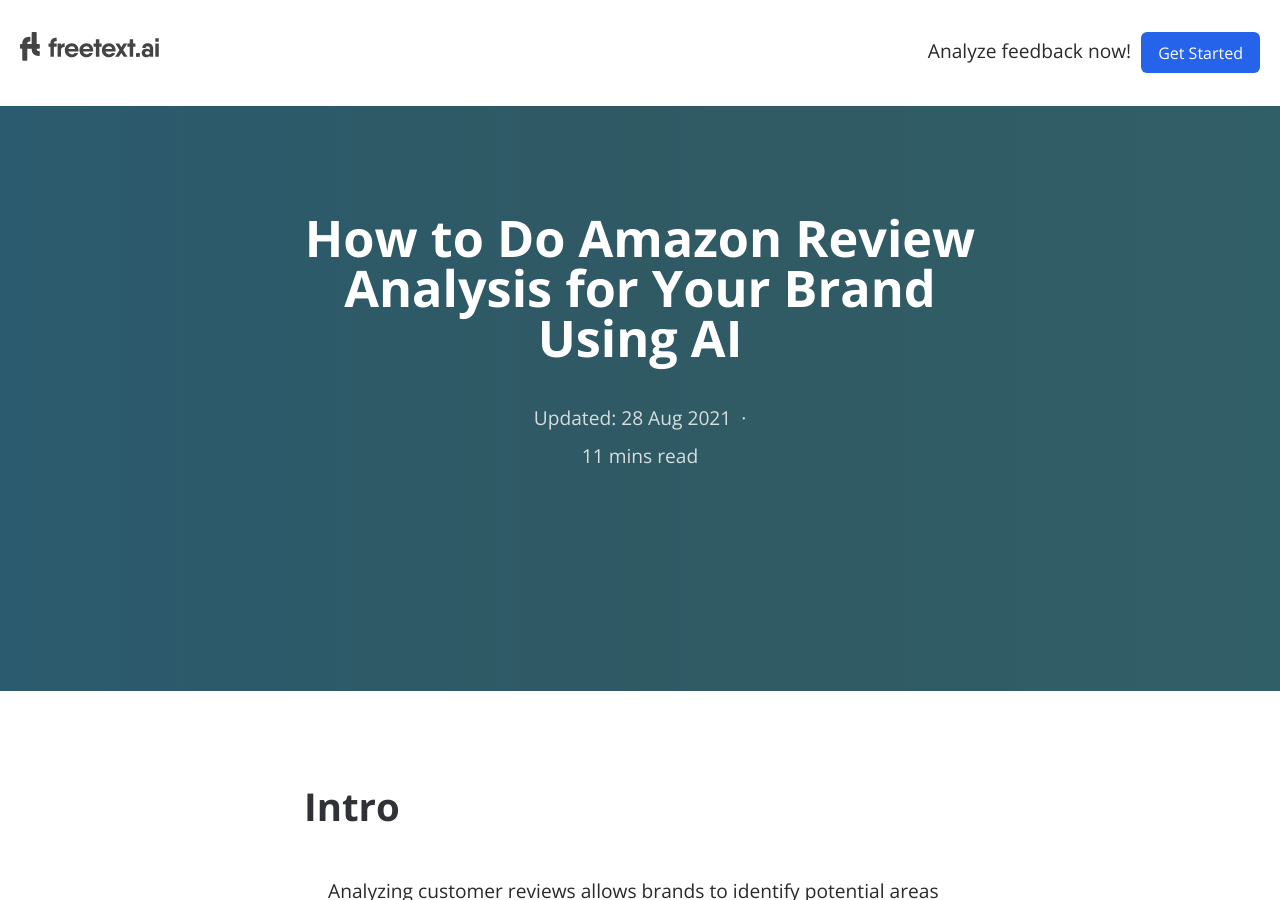
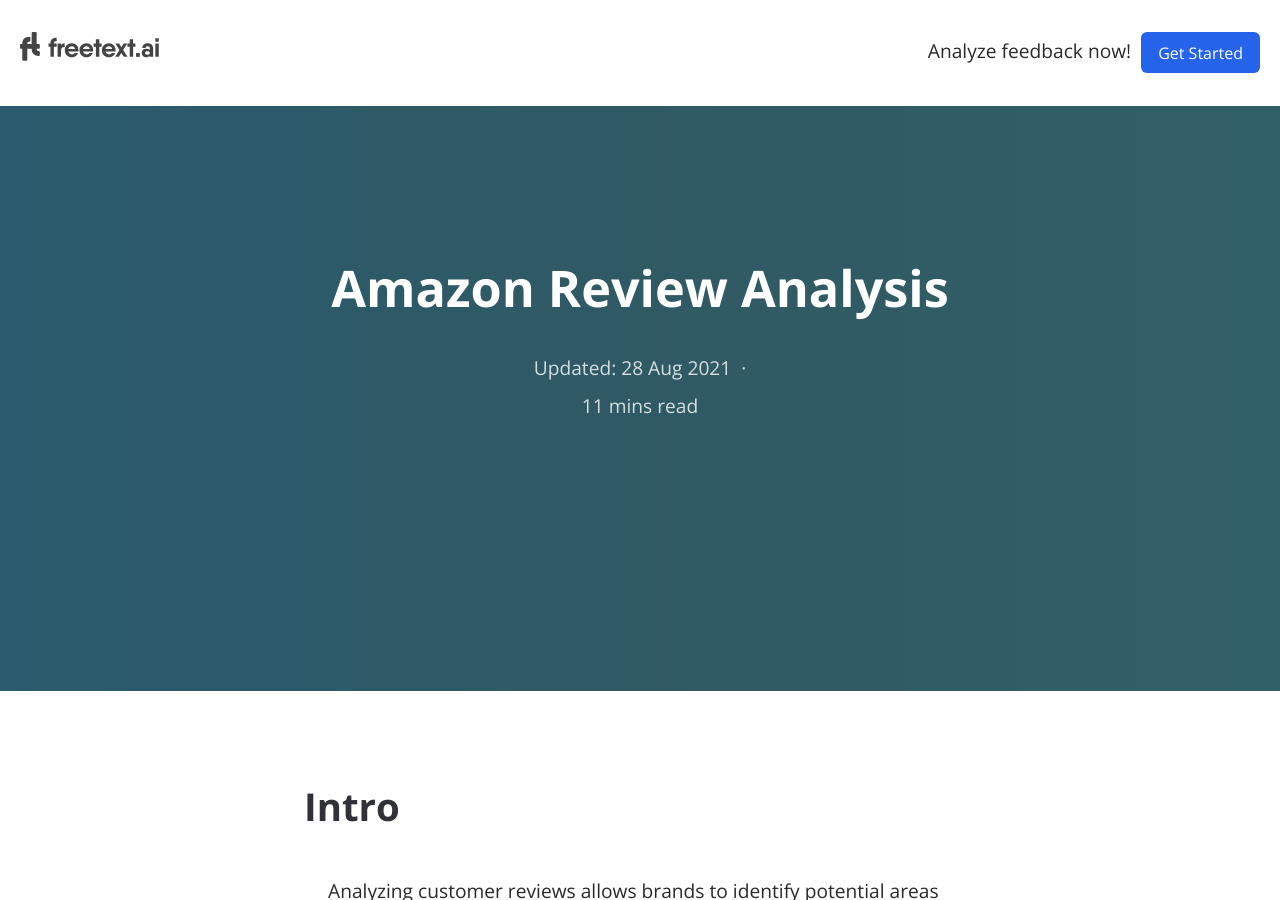
Before and after one commit to freetext-ai/blog, a Jekyll site: the page built from _posts/2021-02-16-review-analysis-for-product-reviews.md, in a window 1280 px wide and 900 px high. Built offline with Jekyll 4.4.1, drawn with Linux system fonts in a browser that asks for light colours.

Commit message:
change title temp

```diff
--- a/_posts/2021-02-16-review-analysis-for-product-reviews.md
+++ b/_posts/2021-02-16-review-analysis-for-product-reviews.md
@@ -1,6 +1,6 @@
 ---
 layout: post
-title: How to Do Amazon Review Analysis for Your Brand Using AI
+title: Amazon Review Analysis
 featured-css-class: blue-gradient-bg
 mathjax: false
 last_modified_at: 2021-08-29 00:00:00 +0530
```
